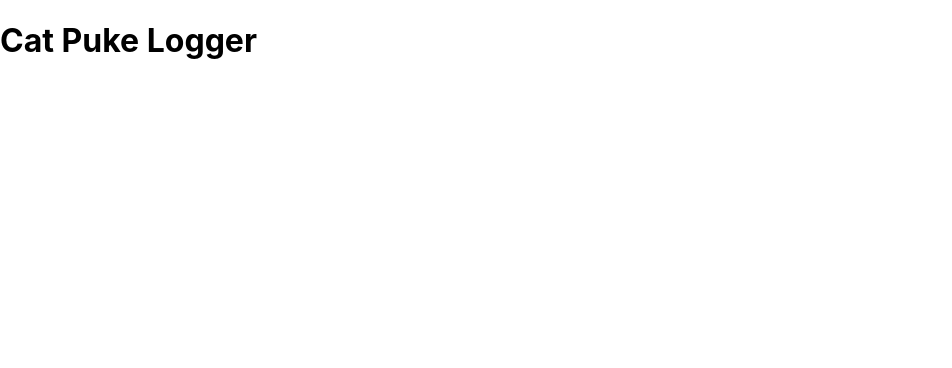
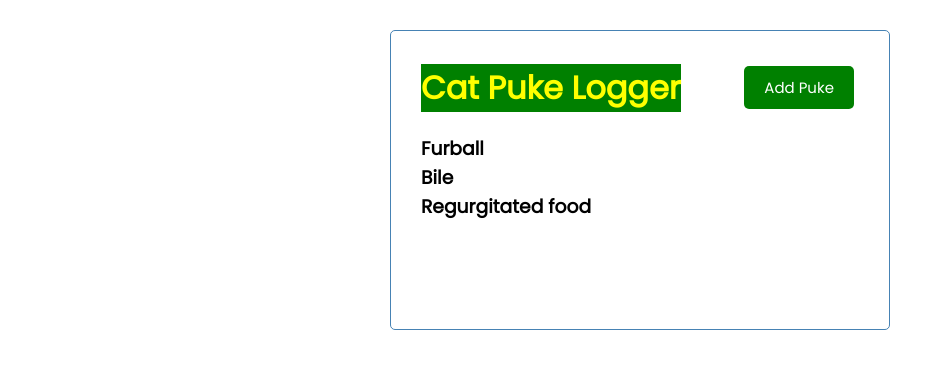
Before and after one commit to jonnyabrams/cat-puke-logger, a React (Create React App) app: page / in a window 1280 px wide. Shown: the top 368 px of the page, without its empty margins (0-952 px from the left). Built offline with nearby package versions, Linux system fonts and the light colour scheme.

Commit message:
List puke types on page

```diff
--- a/src/App.js
+++ b/src/App.js
@@ -1,8 +1,11 @@
+import Header from './components/Header'
+import Pukes from './components/Pukes'
 
 function App() {
   return (
-    <div className="App">
-      <h1>Cat Puke Logger</h1>
+    <div className="container">
+      <Header />
+      <Pukes />
     </div>
   );
 }
--- /dev/null
+++ b/src/components/Button.js
@@ -0,0 +1,19 @@
+import PropTypes from 'prop-types'
+
+const Button = ({ color, text, onClick }) => {
+  return (
+    <button onClick={onClick} style={{ backgroundColor: color }} className='btn'>{text}</button>
+  )
+}
+
+Button.defaultProps = {
+  color: 'steelBlue'
+}
+
+Button.propTypes = {
+  text: PropTypes.string,
+  color: PropTypes.string,
+  onClick: PropTypes.func
+}
+
+export default Button
--- /dev/null
+++ b/src/components/Header.js
@@ -0,0 +1,25 @@
+ import PropTypes from 'prop-types'
+ import Button from './Button'
+
+ const Header = ({ title }) => {
+   const onClick = () => {
+     console.log('click')
+   }
+
+   return (
+     <header className='header'>
+       <h1 style={{ color: 'yellow', backgroundColor: 'green' }}>{title}</h1>
+       <Button color='green' text='Add Puke' onClick={onClick} />
+     </header>
+   )
+ }
+
+ Header.defaultProps = {
+   title: 'Cat Puke Logger'
+ }
+
+ Header.propTypes = {
+   title: PropTypes.string,
+ }
+
+ export default Header
--- /dev/null
+++ b/src/components/Pukes.js
@@ -0,0 +1,33 @@
+const pukes = [
+  {
+    id: 1,
+    type: 'Furball',
+    details: 'Regular furball',
+    day: 'Monday 12th Feb, 2.30pm',
+    urgent: false
+  },
+  {
+    id: 2,
+    type: 'Bile',
+    day: 'Thursday 15th Feb, 4.15pm',
+    details: 'Had been licking stove',
+    urgent: false
+  },
+  {
+    id: 3,
+    type: 'Regurgitated food',
+    details: 'Ate too quickly',
+    day: 'Monday 19th Feb, 7.30am',
+    urgent: false
+  }
+]
+
+const Pukes = () => {
+  return (
+    <>
+      {pukes.map((puke) => (<h3>{puke.type}</h3>))}
+    </>
+  )
+}
+
+export default Pukes
--- a/src/index.css
+++ b/src/index.css
@@ -1,13 +1,112 @@
-body {
+@import url('https://fonts.googleapis.com/css2?family=Poppins:wght@300;400&display=swap');
+
+* {
+  box-sizing: border-box;
   margin: 0;
-  font-family: -apple-system, BlinkMacSystemFont, 'Segoe UI', 'Roboto', 'Oxygen',
-    'Ubuntu', 'Cantarell', 'Fira Sans', 'Droid Sans', 'Helvetica Neue',
-    sans-serif;
-  -webkit-font-smoothing: antialiased;
-  -moz-osx-font-smoothing: grayscale;
+  padding: 0;
 }
 
-code {
-  font-family: source-code-pro, Menlo, Monaco, Consolas, 'Courier New',
-    monospace;
+body {
+  font-family: 'Poppins', sans-serif;
 }
+
+.container {
+  max-width: 500px;
+  margin: 30px auto;
+  overflow: auto;
+  min-height: 300px;
+  border: 1px solid steelblue;
+  padding: 30px;
+  border-radius: 5px;
+}
+
+.header {
+  display: flex;
+  justify-content: space-between;
+  align-items: center;
+  margin-bottom: 20px;
+}
+
+.btn {
+  display: inline-block;
+  background: #000;
+  color: #fff;
+  border: none;
+  padding: 10px 20px;
+  margin: 5px;
+  border-radius: 5px;
+  cursor: pointer;
+  text-decoration: none;
+  font-size: 15px;
+  font-family: inherit;
+}
+
+.btn:focus {
+  outline: none;
+}
+
+.btn:active {
+  transform: scale(0.98);
+}
+
+.btn-block {
+  display: block;
+  width: 100%;
+}
+
+.task {
+  background: #f4f4f4;
+  margin: 5px;
+  padding: 10px 20px;
+  cursor: pointer;
+}
+
+.task.reminder {
+  border-left: 5px solid green;
+}
+
+.task h3 {
+  display: flex;
+  align-items: center;
+  justify-content: space-between;
+}
+
+.add-form {
+  margin-bottom: 40px;
+}
+
+.form-control {
+  margin: 20px 0;
+}
+
+.form-control label {
+  display: block;
+}
+
+.form-control input {
+  width: 100%;
+  height: 40px;
+  margin: 5px;
+  padding: 3px 7px;
+  font-size: 17px;
+}
+
+.form-control-check {
+  display: flex;
+  align-items: center;
+  justify-content: space-between;
+}
+
+.form-control-check label {
+  flex: 1;
+}
+
+.form-control-check input {
+  flex: 2;
+  height: 20px;
+}
+
+footer {
+  margin-top: 30px;
+  text-align: center;
+}
```
Also changed, not shown: 1 other file (tests, documents, lock files or other folders).
